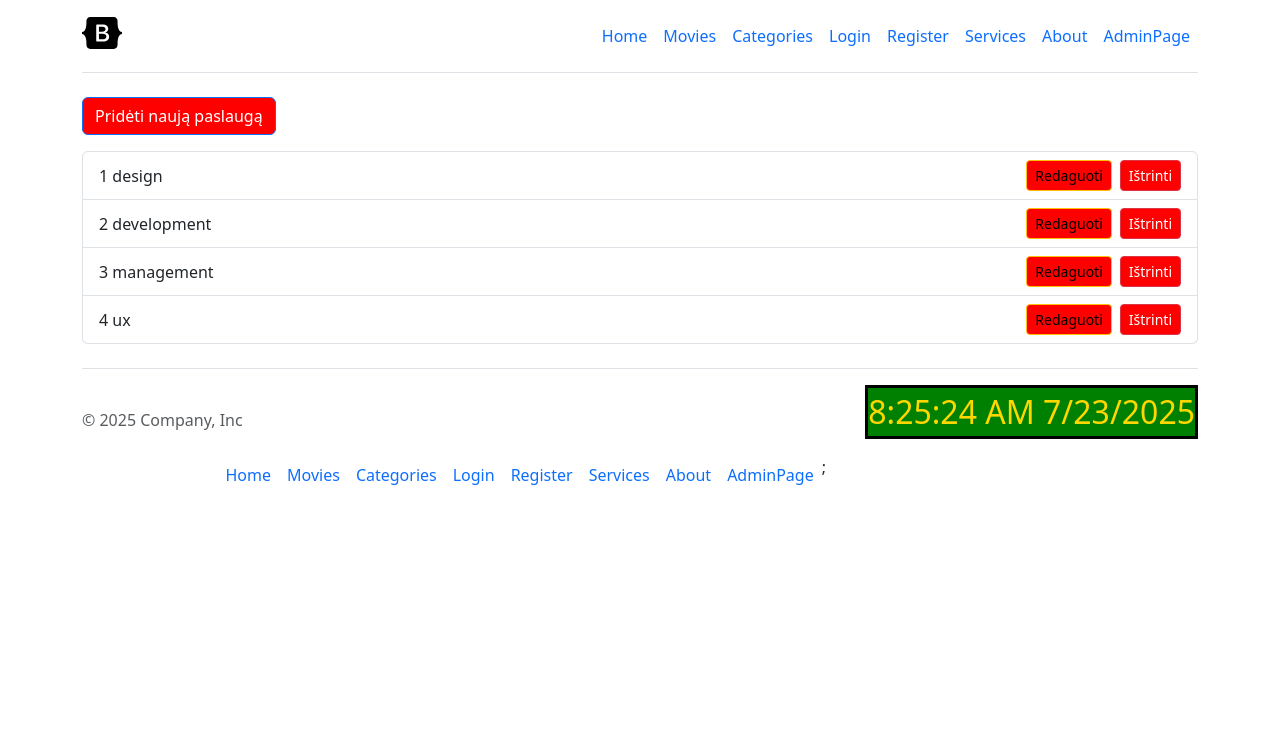
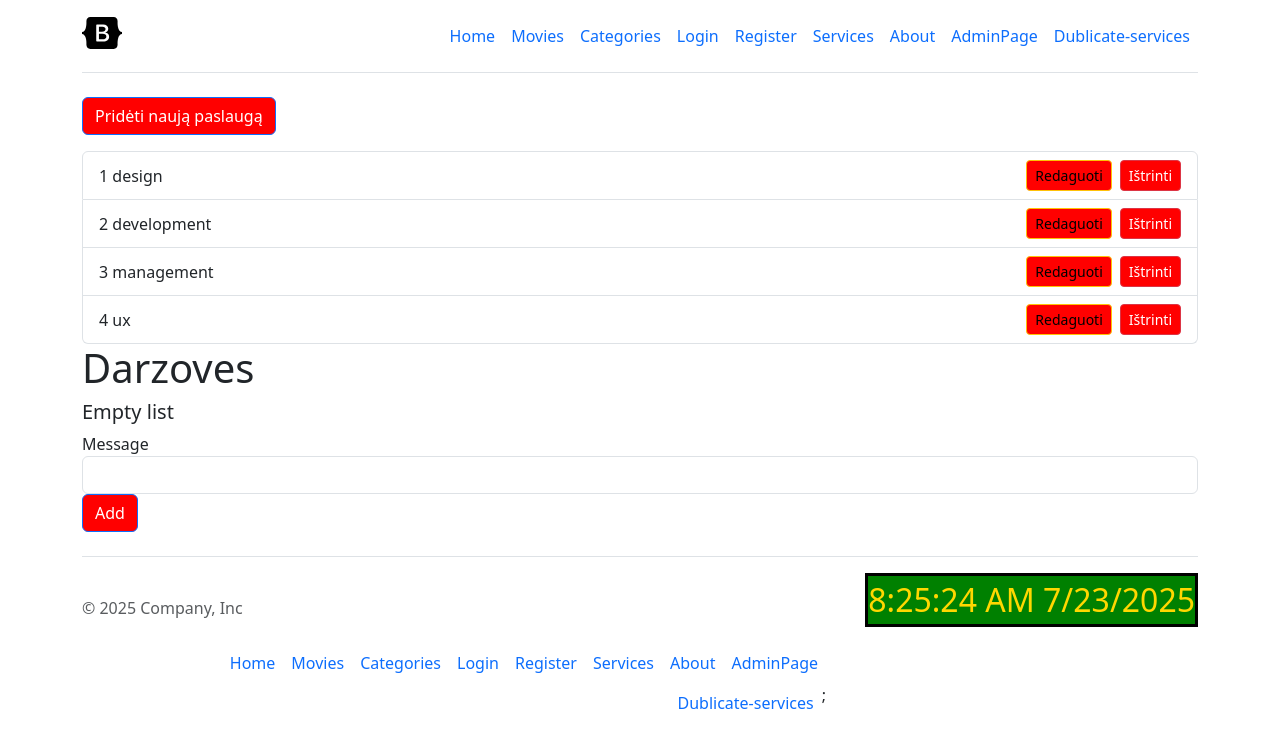
Before and after one commit to PovDai/55-grupe-react, a React (Vite) app: page /services in a window 1280 px wide. Shown: the top 748 px of the page. Built offline with nearby package versions, Linux system fonts and the light colour scheme.

Commit message:
changeing form

```diff
--- /dev/null
+++ b/src/Pages/Dublicate.jsx
@@ -0,0 +1,11 @@
+export function Dublicate() {
+
+    return (
+        <div className="container">
+            <div className="row">
+        <div>Dublicate</div>
+
+            </div>
+            </div>
+    )
+}
--- a/src/Pages/Services.jsx
+++ b/src/Pages/Services.jsx
@@ -3,11 +3,18 @@ import { useState } from "react";
 
 // Importuojame vaikų komponentą, kuris atvaizduos paslaugų sąrašą
 import { ServicesList } from "../components/services/ServicesList";
+import "../components/form/form.css"
 
 // Eksportuojame Services komponentą
 export function Services() {
+
+    const [text, setText] = useState('');
+    const [vegetablesList, setVegetablesList] = useState([]);
+    const [vegetablesId, setVegetablesId] = useState(1);
+
+
     // nextId – skaitiklis, skirtas generuoti unikalius ID naujoms paslaugoms
-    const [nextId, setNextId] = useState(5);
+    const [nextId, setNextId] = useState(5); // pradine reiksme nes pradzioje 4 id buvo.
 
     // list – tai masyvas, kuriame saugomos paslaugos (kiekviena turi id ir value)
     const [list, setList] = useState([
@@ -17,8 +24,9 @@ export function Services() {
         { id: 4, value: 'ux' }
     ]);
 
+
     // editingId – saugo, kuri paslauga šiuo metu redaguojama (pagal ID)
-    const [editingId, setEditingId] = useState(null);
+    const [editingId, setEditingId] = useState(null); // pradine reiksme
 
     // editValue – saugo laikinas redaguojamos paslaugos tekstas
     const [editValue, setEditValue] = useState('');
@@ -28,7 +36,7 @@ export function Services() {
         setList(currentList => [
             ...currentList, // paliekame visas senas paslaugas
             { id: nextId, value: 'new item' } // pridedame naują su unikaliu ID
-        ]);
+]);
         setNextId(n => n + 1); // padidiname ID skaitiklį
     }
 
@@ -39,7 +47,7 @@ export function Services() {
     }
 
     // Funkcija, kuri inicijuoja paslaugos redagavimą
-    function startEditing(item) {
+    function startEditing(item) { // item yra service  kuris atkeliauja is services.map o jame yra list raktai;
         setEditingId(item.id);      // nustatome, kuri paslauga redaguojama
         setEditValue(item.value);   // į input'ą įkeliame esamą reikšmę
     }
@@ -61,6 +69,17 @@ export function Services() {
     function cancelEditing() {
         setEditingId(null);  // atšaukiame pasirinkimą
         setEditValue('');    // išvalome tekstą
+    }
+    function handelFormSubmit(e) {
+        e.preventDefault();
+        setVegetablesList(veges => [...veges, { id: vegetablesId, value: text }]);
+        setVegetablesId(id => id + 1);
+        setText('')
+    }
+
+    function handelInputChange(e) {
+        setText(e.target.value)
+
     }
 
     // JSX grąžinamas turinys (HTML struktūra)
@@ -102,11 +121,23 @@ export function Services() {
 
                     {/* Komponentas, kuris atvaizduoja visas paslaugas */}
                     <ServicesList
+                        title='My Services'
                         services={list}           // perduodame paslaugų sąrašą
                         onDelete={handleDelete}   // perduodame trynimo funkciją
                         onEdit={startEditing}     // perduodame redagavimo paleidimo funkciją
                     />
+                    <ServicesList
+                        title='Darzoves'
+                        services={vegetablesList}
+
+                    />
                 </div>
+                <form onSubmit={handelFormSubmit}>
+                    <label htmlFor="text">Message</label>
+                    <input onChange={handelInputChange} className="form-control" type="text" id="text"  value={text} required/>
+                    <button className="btn btn-primary" type="submit">Add</button>
+
+                </form>
             </div>
         </div>
     );
--- a/src/components/services/ServicesList.jsx
+++ b/src/components/services/ServicesList.jsx
@@ -1,4 +1,12 @@
-export function ServicesList({ services, onDelete, onEdit }) {
+export function ServicesList({title, services, onDelete, onEdit }) {
+    if (services.length === 0) {
+        return (
+            <div>
+                <h1>{title}</h1>
+            <h5>Empty list </h5>
+            </div>
+        )
+    }
     return (
         <ul className="list-group">
             {services.map(service => (
--- a/src/data/footerData.jsx
+++ b/src/data/footerData.jsx
@@ -6,5 +6,6 @@
         { href: '/register', text: 'Register' },
         { href: '/services', text: 'Services' },
          { href: '/about', text: 'About' },
-        { href: '/admin', text: 'AdminPage' },
+         { href: '/admin', text: 'AdminPage' },
+        { href: '/dublicate', text: 'Dublicate-services' },
 ];
--- a/src/main.jsx
+++ b/src/main.jsx
@@ -17,6 +17,7 @@ import { AdminPage } from './Pages/AdminPage.jsx';
 import { Dashboard } from './Pages/admin/Dashboard.jsx';
 import { NotAdminPage } from './components/NotAdminPage.jsx';
 import { ProtectedRoute } from './components/ProtectedRoute.jsx';
+import { Dublicate } from './Pages/Dublicate.jsx';
 
 createRoot(document.getElementById('root')).render(
 
@@ -35,6 +36,8 @@ createRoot(document.getElementById('root')).render(
                 <Route path='/categories' element={<Categories />} />
                 <Route path='/admin' element={<AdminPage />} />
                 <Route path='/notAdmin' element={<NotAdminPage />} />
+                <Route path='/dublicate' element={<Dublicate/>}/>
+
                 <Route path='/*' element={<Error404 />} />
                 </Route>
 
```
Also changed, not shown: test.html (+19 -1 lines), src/components/form/form.css (added).
